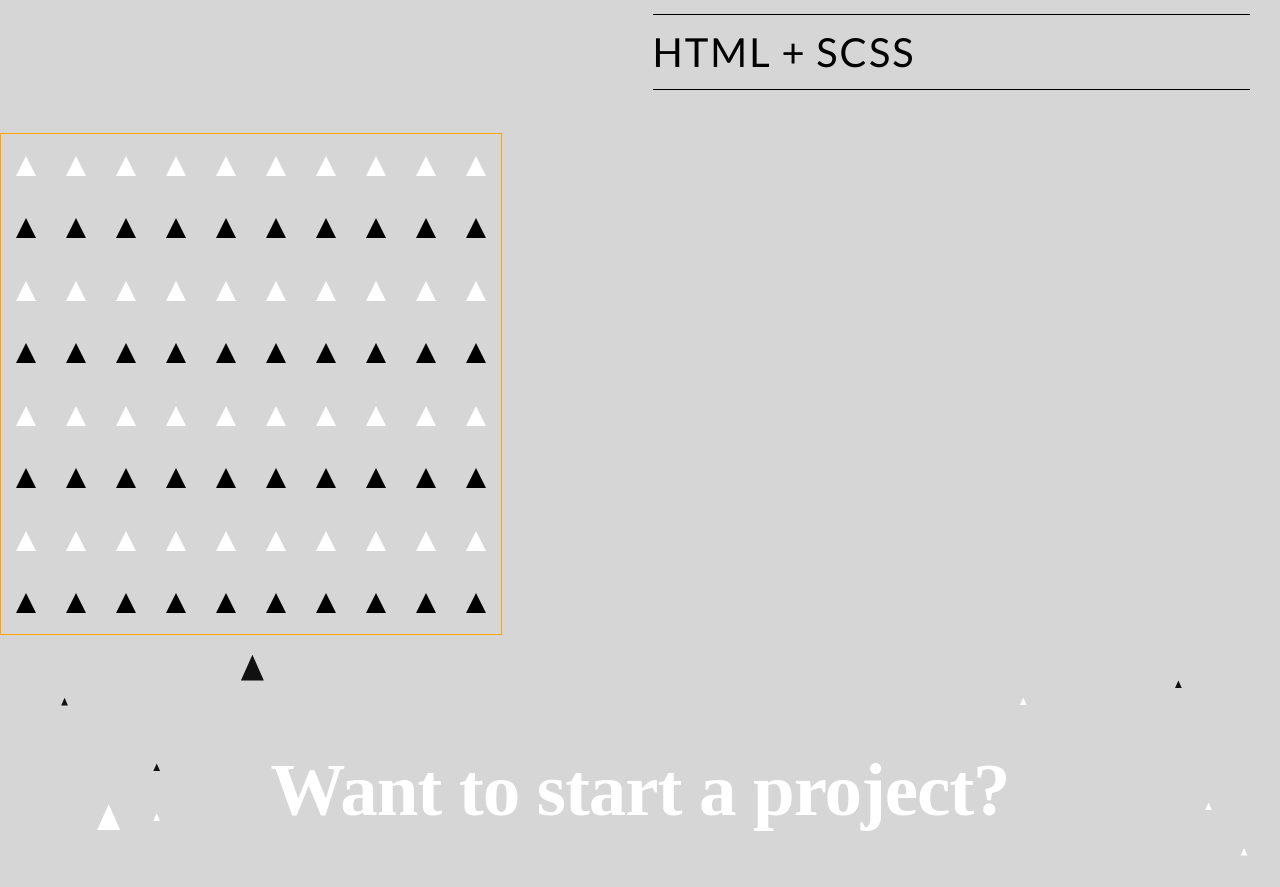
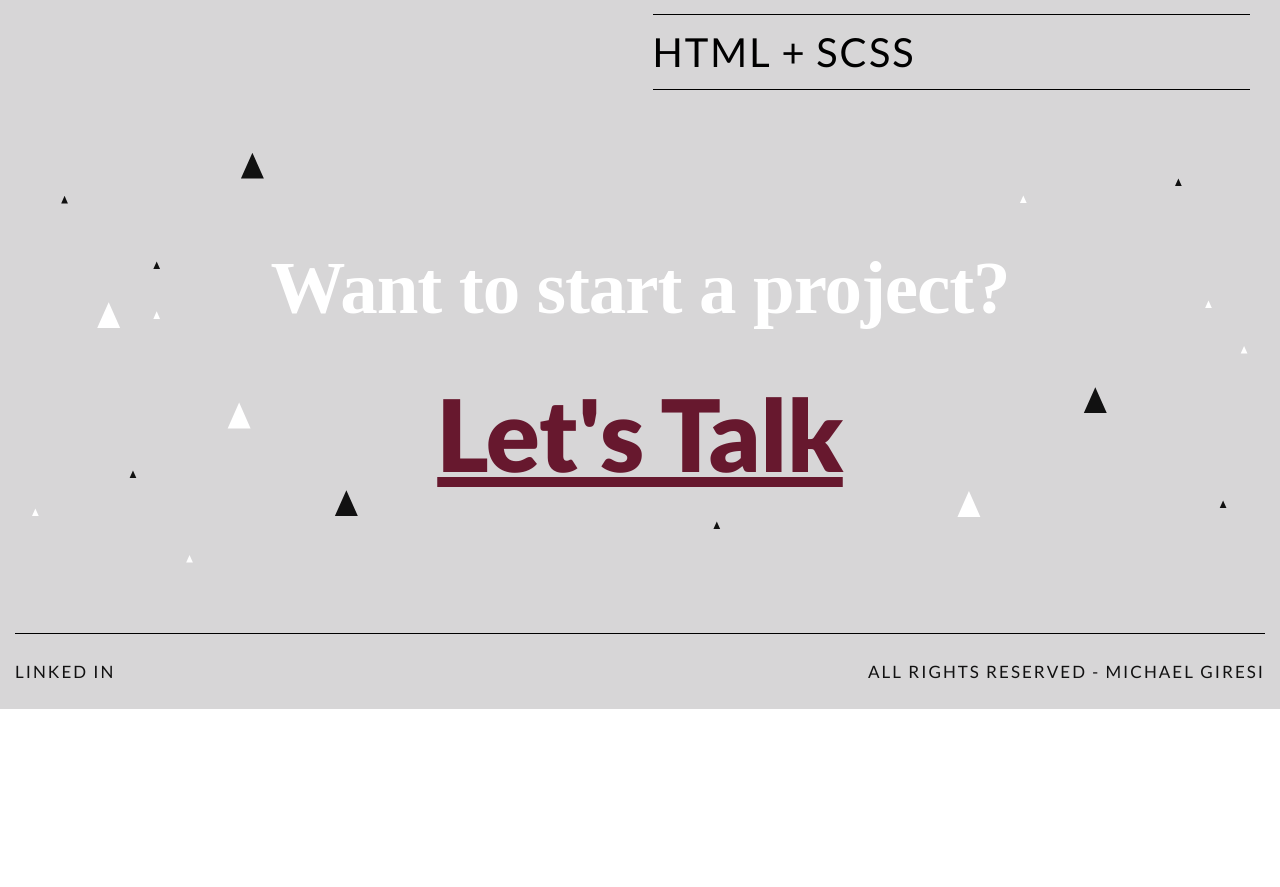
Before and after one commit to MichaelGiresi/Portfolio, a React (Create React App) app: page / in a window 1280 px wide. Shown: the part 2380-3267 px from the top of the page. After the commit the page ends 3089 px from the top, so only its background shows below. Built offline with nearby package versions, Linux system fonts and the light colour scheme.

Commit message:
Add files via upload

```diff
--- a/src/Output.jsx
+++ b/src/Output.jsx
@@ -6,7 +6,6 @@ import MoreProjects from "./components/MoreProjects";
 import Nav from "./components/Nav";
 
 import React from 'react'
-import Test from "./components/Test";
 
 const Output = () => {
   return (
@@ -16,7 +15,6 @@ const Output = () => {
         <FeaturedProjects/>
         {/* <MoreProjects/> */}
         <CurrentSkill/>
-        <Test/>
         <Footer/>
     </div>
   )
```
